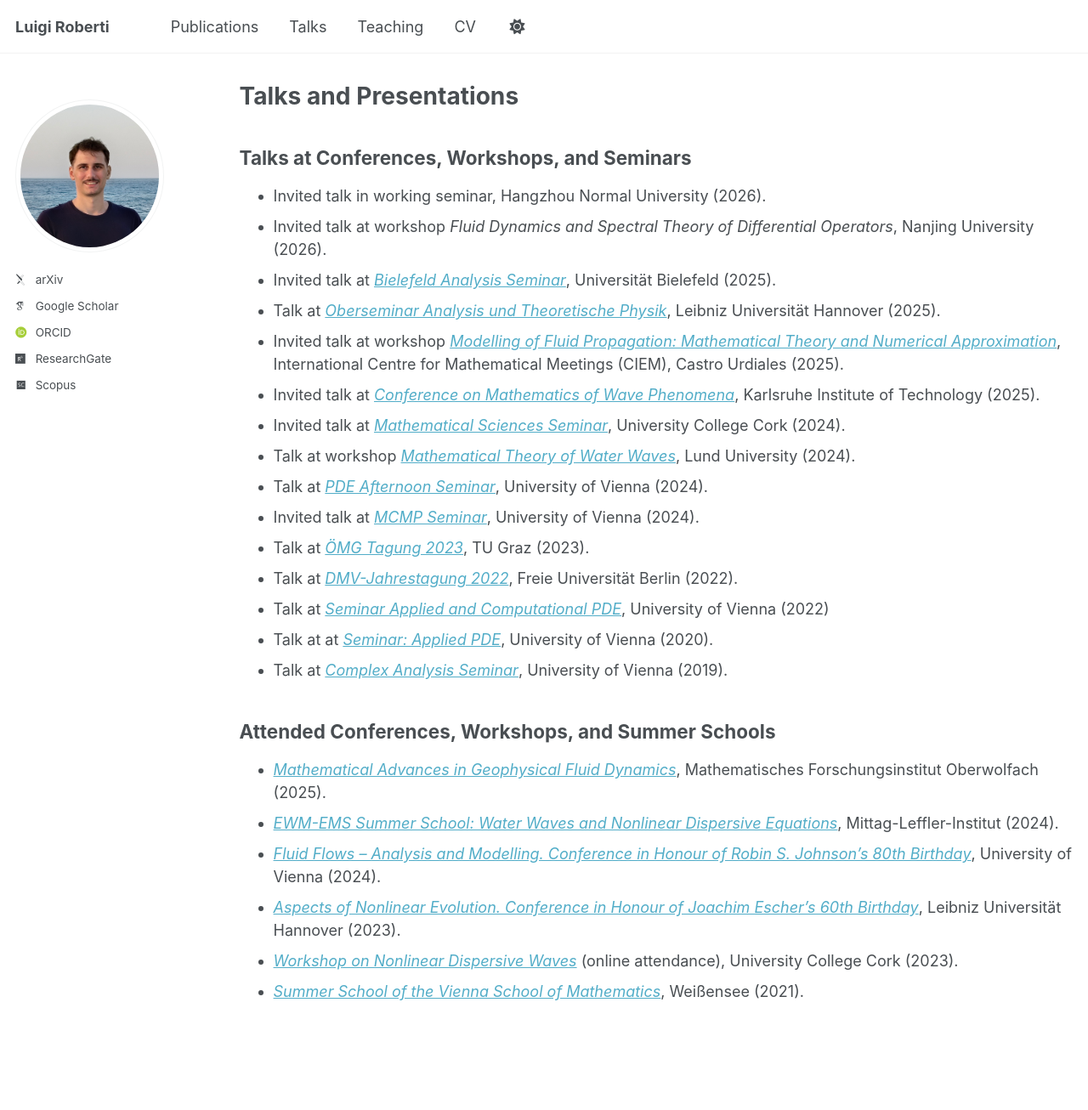
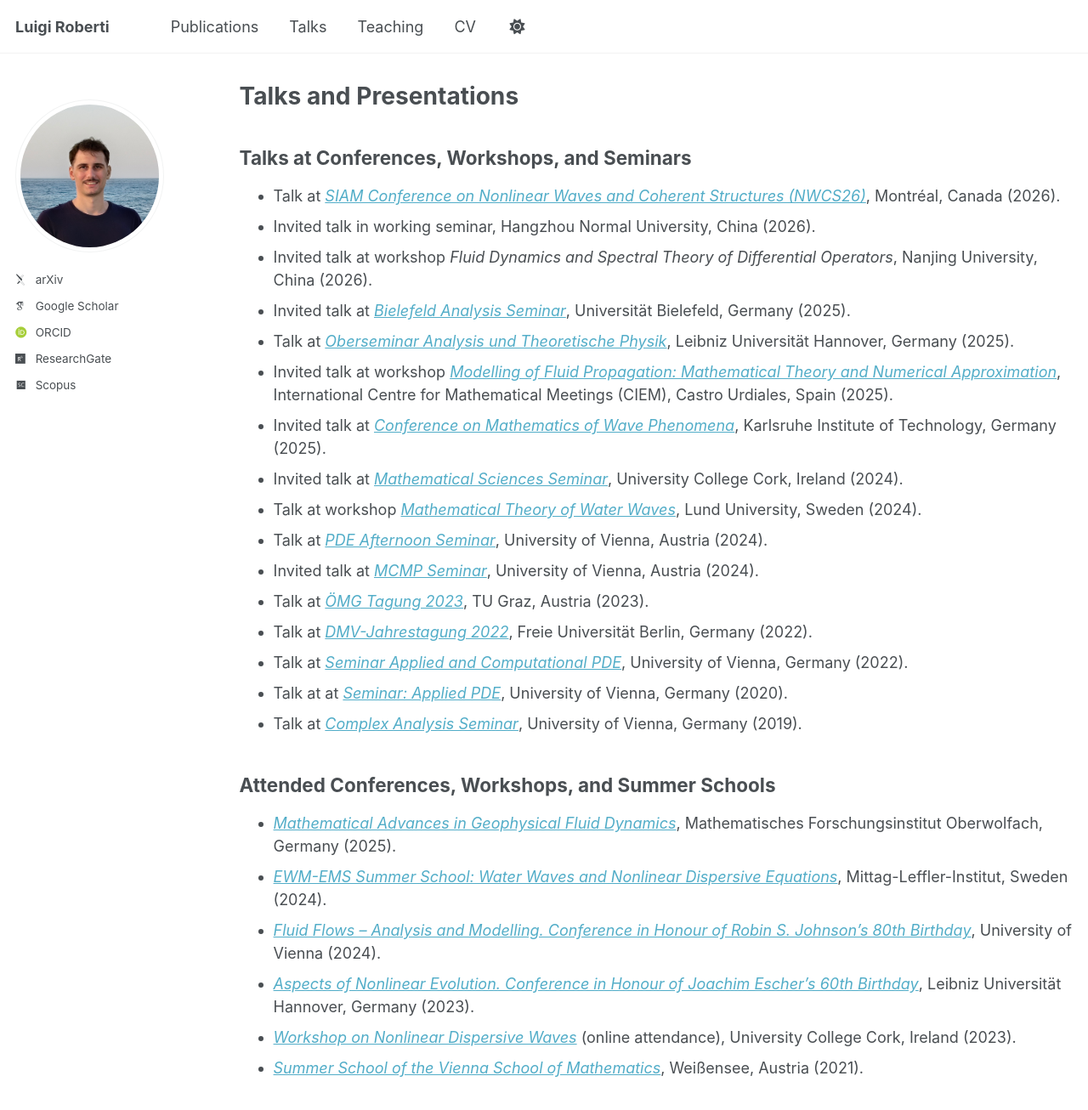
Before and after one commit to luigi-roberti/luigi-roberti.github.io, a Jekyll site: the page built from _pages/talks.md, in a window 1280 px wide and 1400 px high. Shown: the top 1306 px of the window at 85% size. Built offline with Jekyll 4.4.1, drawn with Linux system fonts in a browser that asks for light colours; some web fonts are replaced; a script that is not in the unit is left out.

Commit message:
Update talks.md

```diff
--- a/_pages/talks.md
+++ b/_pages/talks.md
@@ -7,27 +7,28 @@ author_profile: true
 
 Talks at Conferences, Workshops, and Seminars
 ------
-* Invited talk in working seminar, Hangzhou Normal University (2026).
-* Invited talk at workshop <i>Fluid Dynamics and Spectral Theory of Differential Operators</i>, Nanjing University (2026).
-* Invited talk at [<i>Bielefeld Analysis Seminar</i>](https://www.math.uni-bielefeld.de/~glogic/bielefeld_analysis_seminar.html){:target="_blank",rel="noopener"}, Universität Bielefeld (2025).
-* Talk at [<i>Oberseminar Analysis und Theoretische Physik</i>](https://www.ifam.uni-hannover.de/de/forschung/angewandte-analysis/os-analysis-und-theoretische-physik){:target="_blank",rel="noopener"}, Leibniz Universität Hannover (2025).
-* Invited talk at workshop [<i>Modelling of Fluid Propagation: Mathematical Theory and Numerical Approximation</i>](https://www.ciem.unican.es/modelling-of-fluid-propagation-mathematical-theory-and-numerical-approximation/){:target="_blank",rel="noopener"}, International Centre for Mathematical Meetings (CIEM), Castro Urdiales (2025).
-* Invited talk at [<i>Conference on Mathematics of Wave Phenomena</i>](https://conference25.waves.kit.edu){:target="_blank",rel="noopener"}, Karlsruhe Institute of Technology (2025).
-* Invited talk at [<i>Mathematical Sciences Seminar</i>](https://www.ucc.ie/en/matsci/events/pasteventsarchive/somsseminarseries2024-25/){:target="_blank",rel="noopener"}, University College Cork (2024).
-* Talk at workshop [<i>Mathematical Theory of Water Waves</i>](https://www.maths.lu.se/kalendarium/?L=2&evenemang=workshop-mathematical-theory-water-waves){:target="_blank",rel="noopener"}, Lund University (2024).
-* Talk at [<i>PDE Afternoon Seminar</i>](https://sfb65.univie.ac.at/#!/public/events/pde_afternoon/){:target="_blank",rel="noopener"}, University of Vienna (2024).
-* Invited talk at [<i>MCMP Seminar</i>](https://mcmp.univie.ac.at/events/){:target="_blank",rel="noopener"}, University of Vienna (2024).
-* Talk at [<i>ÖMG Tagung 2023</i>](https://imsc.uni-graz.at/oemg-tagung-2023/index.html){:target="_blank",rel="noopener"}, TU Graz (2023).
-* Talk at [<i>DMV-Jahrestagung 2022</i>](https://www.mi.fu-berlin.de/dmv2022/Willkommen/index.html){:target="_blank",rel="noopener"}, Freie Universität Berlin (2022).
-* Talk at [<i>Seminar Applied and Computational PDE</i>](https://ufind.univie.ac.at/en/course.html?lv=250090&semester=2021W){:target="_blank",rel="noopener"}, University of Vienna (2022)
-* Talk at at [<i>Seminar: Applied PDE</i>](https://ufind.univie.ac.at/en/course.html?lv=442507&semester=2020S){:target="_blank",rel="noopener"}, University of Vienna (2020).
-* Talk at [<i>Complex Analysis Seminar</i>](https://ufind.univie.ac.at/de/course.html?lv=250086&semester=2019S){:target="_blank",rel="noopener"}, University of Vienna (2019).
+* Talk at [<i>SIAM Conference on Nonlinear Waves and Coherent Structures (NWCS26)</i>](https://www.siam.org/conferences-events/past-event-archive/nwcs26/){:target="_blank",rel="noopener"}, Montréal, Canada (2026).
+* Invited talk in working seminar, Hangzhou Normal University, China (2026).
+* Invited talk at workshop <i>Fluid Dynamics and Spectral Theory of Differential Operators</i>, Nanjing University, China (2026).
+* Invited talk at [<i>Bielefeld Analysis Seminar</i>](https://www.math.uni-bielefeld.de/~glogic/bielefeld_analysis_seminar.html){:target="_blank",rel="noopener"}, Universität Bielefeld, Germany (2025).
+* Talk at [<i>Oberseminar Analysis und Theoretische Physik</i>](https://www.ifam.uni-hannover.de/de/forschung/angewandte-analysis/os-analysis-und-theoretische-physik){:target="_blank",rel="noopener"}, Leibniz Universität Hannover, Germany (2025).
+* Invited talk at workshop [<i>Modelling of Fluid Propagation: Mathematical Theory and Numerical Approximation</i>](https://www.ciem.unican.es/modelling-of-fluid-propagation-mathematical-theory-and-numerical-approximation/){:target="_blank",rel="noopener"}, International Centre for Mathematical Meetings (CIEM), Castro Urdiales, Spain (2025).
+* Invited talk at [<i>Conference on Mathematics of Wave Phenomena</i>](https://conference25.waves.kit.edu){:target="_blank",rel="noopener"}, Karlsruhe Institute of Technology, Germany (2025).
+* Invited talk at [<i>Mathematical Sciences Seminar</i>](https://www.ucc.ie/en/matsci/events/pasteventsarchive/somsseminarseries2024-25/){:target="_blank",rel="noopener"}, University College Cork, Ireland (2024).
+* Talk at workshop [<i>Mathematical Theory of Water Waves</i>](https://www.maths.lu.se/kalendarium/?L=2&evenemang=workshop-mathematical-theory-water-waves){:target="_blank",rel="noopener"}, Lund University, Sweden (2024).
+* Talk at [<i>PDE Afternoon Seminar</i>](https://sfb65.univie.ac.at/#!/public/events/pde_afternoon/){:target="_blank",rel="noopener"}, University of Vienna, Austria (2024).
+* Invited talk at [<i>MCMP Seminar</i>](https://mcmp.univie.ac.at/events/){:target="_blank",rel="noopener"}, University of Vienna, Austria (2024).
+* Talk at [<i>ÖMG Tagung 2023</i>](https://imsc.uni-graz.at/oemg-tagung-2023/index.html){:target="_blank",rel="noopener"}, TU Graz, Austria (2023).
+* Talk at [<i>DMV-Jahrestagung 2022</i>](https://www.mi.fu-berlin.de/dmv2022/Willkommen/index.html){:target="_blank",rel="noopener"}, Freie Universität Berlin, Germany (2022).
+* Talk at [<i>Seminar Applied and Computational PDE</i>](https://ufind.univie.ac.at/en/course.html?lv=250090&semester=2021W){:target="_blank",rel="noopener"}, University of Vienna, Germany (2022).
+* Talk at at [<i>Seminar: Applied PDE</i>](https://ufind.univie.ac.at/en/course.html?lv=442507&semester=2020S){:target="_blank",rel="noopener"}, University of Vienna, Germany (2020).
+* Talk at [<i>Complex Analysis Seminar</i>](https://ufind.univie.ac.at/de/course.html?lv=250086&semester=2019S){:target="_blank",rel="noopener"}, University of Vienna, Germany (2019).
 
 Attended Conferences, Workshops, and Summer Schools
 ------
-* [<i>Mathematical Advances in Geophysical Fluid Dynamics</i>](https://publications.mfo.de/handle/mfo/4024){:target="_blank",rel="noopener"}, Mathematisches Forschungsinstitut Oberwolfach (2025).
-* [<i>EWM-EMS Summer School: Water Waves and Nonlinear Dispersive Equations</i>](https://www.mittag-leffler.se/activities/ewm-ems-summer-school-water-waves-and-nonlinear-dispersive-equations/){:target="_blank",rel="noopener"}, Mittag-Leffler-Institut (2024).
+* [<i>Mathematical Advances in Geophysical Fluid Dynamics</i>](https://publications.mfo.de/handle/mfo/4024){:target="_blank",rel="noopener"}, Mathematisches Forschungsinstitut Oberwolfach, Germany (2025).
+* [<i>EWM-EMS Summer School: Water Waves and Nonlinear Dispersive Equations</i>](https://www.mittag-leffler.se/activities/ewm-ems-summer-school-water-waves-and-nonlinear-dispersive-equations/){:target="_blank",rel="noopener"}, Mittag-Leffler-Institut, Sweden (2024).
 * [<i>Fluid Flows – Analysis and Modelling. Conference in Honour of Robin S. Johnson's 80th Birthday</i>](https://mathematik.univie.ac.at/en/eventsnews/full-news-display/news/fluid-flows-analysis-and-modelling/?no_cache=1&cHash=0065dd325af8e328e1a0b8eafba92e2e){:target="_blank",rel="noopener"}, University of Vienna (2024).
-* [<i>Aspects of Nonlinear Evolution. Conference in Honour of Joachim Escher's 60th Birthday</i>](https://www.maphy.uni-hannover.de/de/news-veranstaltungen/math-conf/escher60){:target="_blank",rel="noopener"}, Leibniz Universität Hannover (2023).
-* [<i>Workshop on Nonlinear Dispersive Waves</i>](https://www.ucc.ie/en/sefs/news/2023/school-of-mathematical-sciences-hosts-research-workshop-on-nonlinear-dispersive-waves-.html){:target="_blank",rel="noopener"} (online attendance), University College Cork (2023).
-* [<i>Summer School of the Vienna School of Mathematics</i>](https://www.vsmath.at/activities_benefits/summer-winter-schools/){:target="_blank",rel="noopener"}, Weißensee (2021).
+* [<i>Aspects of Nonlinear Evolution. Conference in Honour of Joachim Escher's 60th Birthday</i>](https://www.maphy.uni-hannover.de/de/news-veranstaltungen/math-conf/escher60){:target="_blank",rel="noopener"}, Leibniz Universität Hannover, Germany (2023).
+* [<i>Workshop on Nonlinear Dispersive Waves</i>](https://www.ucc.ie/en/sefs/news/2023/school-of-mathematical-sciences-hosts-research-workshop-on-nonlinear-dispersive-waves-.html){:target="_blank",rel="noopener"} (online attendance), University College Cork, Ireland (2023).
+* [<i>Summer School of the Vienna School of Mathematics</i>](https://www.vsmath.at/activities_benefits/summer-winter-schools/){:target="_blank",rel="noopener"}, Weißensee, Austria (2021).
```
